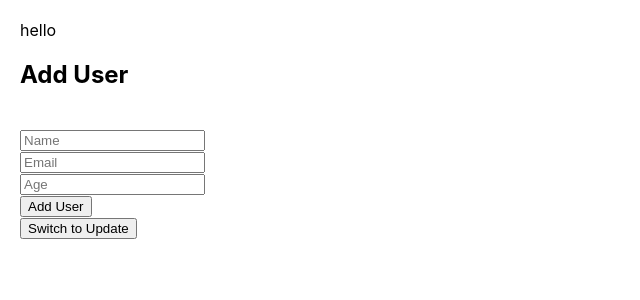
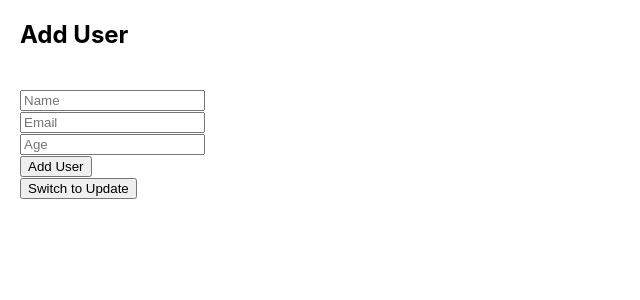
Before and after one commit to parkavivetrivel/frontend, a React (Create React App) app: page / in a window 1280 px wide. Shown: the top 300 px of the page, without its empty margins (0-640 px from the left). Built offline with nearby package versions, Linux system fonts and the light colour scheme.

Commit message:
removal of header

```diff
--- a/src/App.js
+++ b/src/App.js
@@ -23,7 +23,7 @@ function UserForm() {
 
   return (
     <div style={{ margin: "20px" }}>
-      <>hello</>
+
       <h2>{isUpdate ? "Update User" : "Add User"}</h2>
       {isUpdate && (
         <input
```
